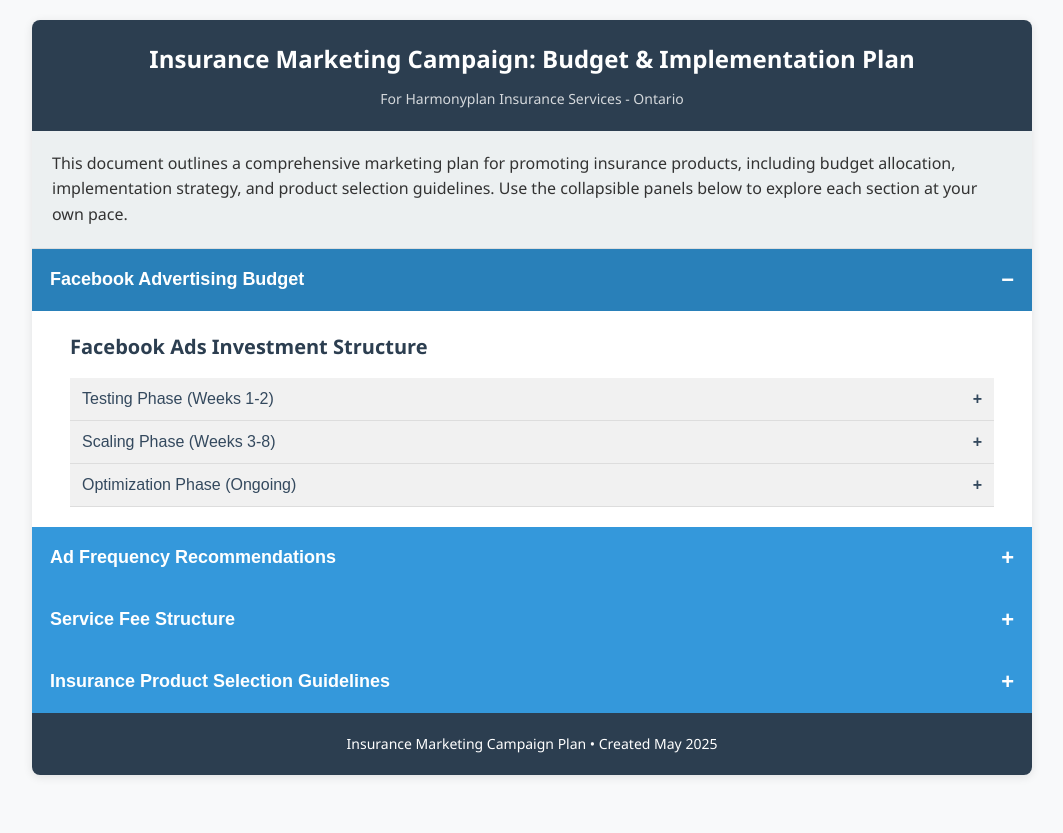
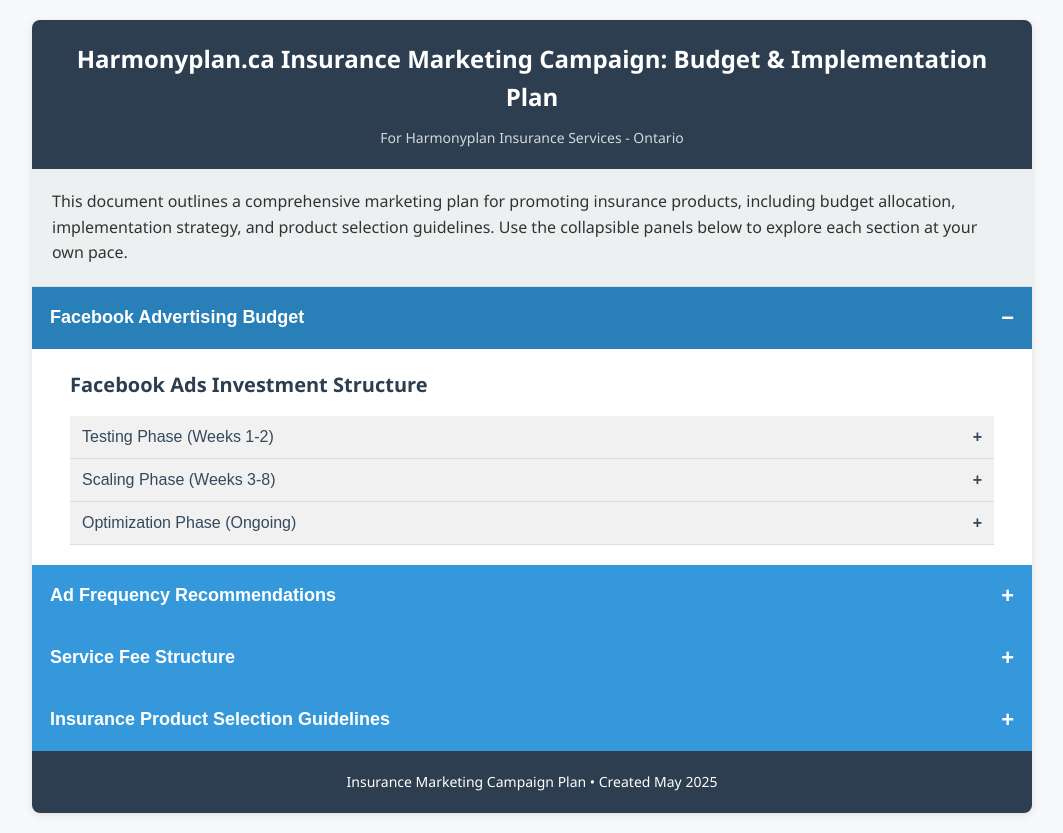
Before and after one commit to harmonyca25/hpca-decide, a plain HTML site: page index.html in a window 1280 px wide. Shown: the whole page, without its empty margins (108-1171 px from the left). Before the commit the page ends 800 px from the top, so only its background shows below. Drawn offline with Linux system fonts and the light colour scheme.

Commit message:
Update index.html

```diff
--- a/index.html
+++ b/index.html
@@ -3,7 +3,7 @@
 <head>
     <meta charset="UTF-8">
     <meta name="viewport" content="width=device-width, initial-scale=1.0">
-    <title>Insurance Marketing Campaign: Budget & Implementation Plan</title>
+    <title>Harmonyplan.ca Insurance Marketing Campaign: Budget & Implementation Plan</title>
     <style>
         :root {
             --primary-color: #2c3e50;
@@ -220,7 +220,7 @@
 <body>
     <div class="container">
         <header>
-            <h1>Insurance Marketing Campaign: Budget & Implementation Plan</h1>
+            <h1>Harmonyplan.ca Insurance Marketing Campaign: Budget & Implementation Plan</h1>
             <p style="font-size: 14px; margin-top: 10px; color: rgba(255,255,255,0.8);">For Harmonyplan Insurance Services - Ontario</p>
         </header>
 
```
